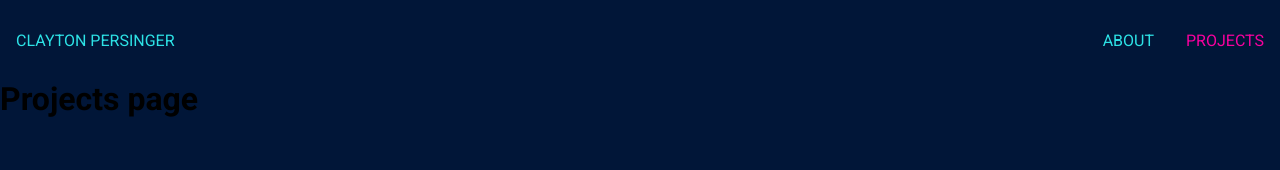
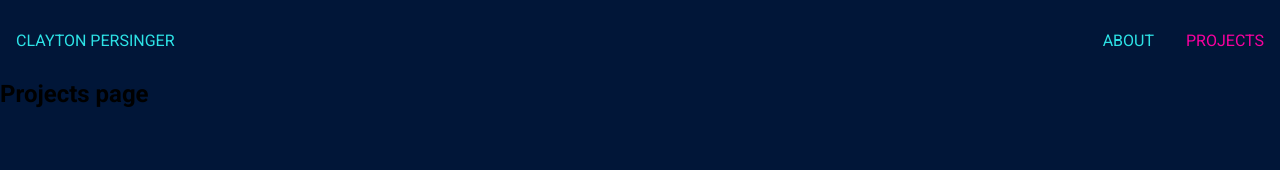
Before and after one commit to oMnotopia/portfolio, a React (Vite) app: page /projects in a window 1280 px wide. Shown: the top 170 px of the page. Built offline with nearby package versions, Linux system fonts and the light colour scheme.

Commit message:
Add section tags and id

```diff
--- a/src/components/Projects.jsx
+++ b/src/components/Projects.jsx
@@ -1,6 +1,8 @@
 const Projects = () => {
   return (
-    <h1>Projects page</h1>
+    <section id="projects">
+      <h1>Projects page</h1>
+    </section>
   )
 }
 
```
